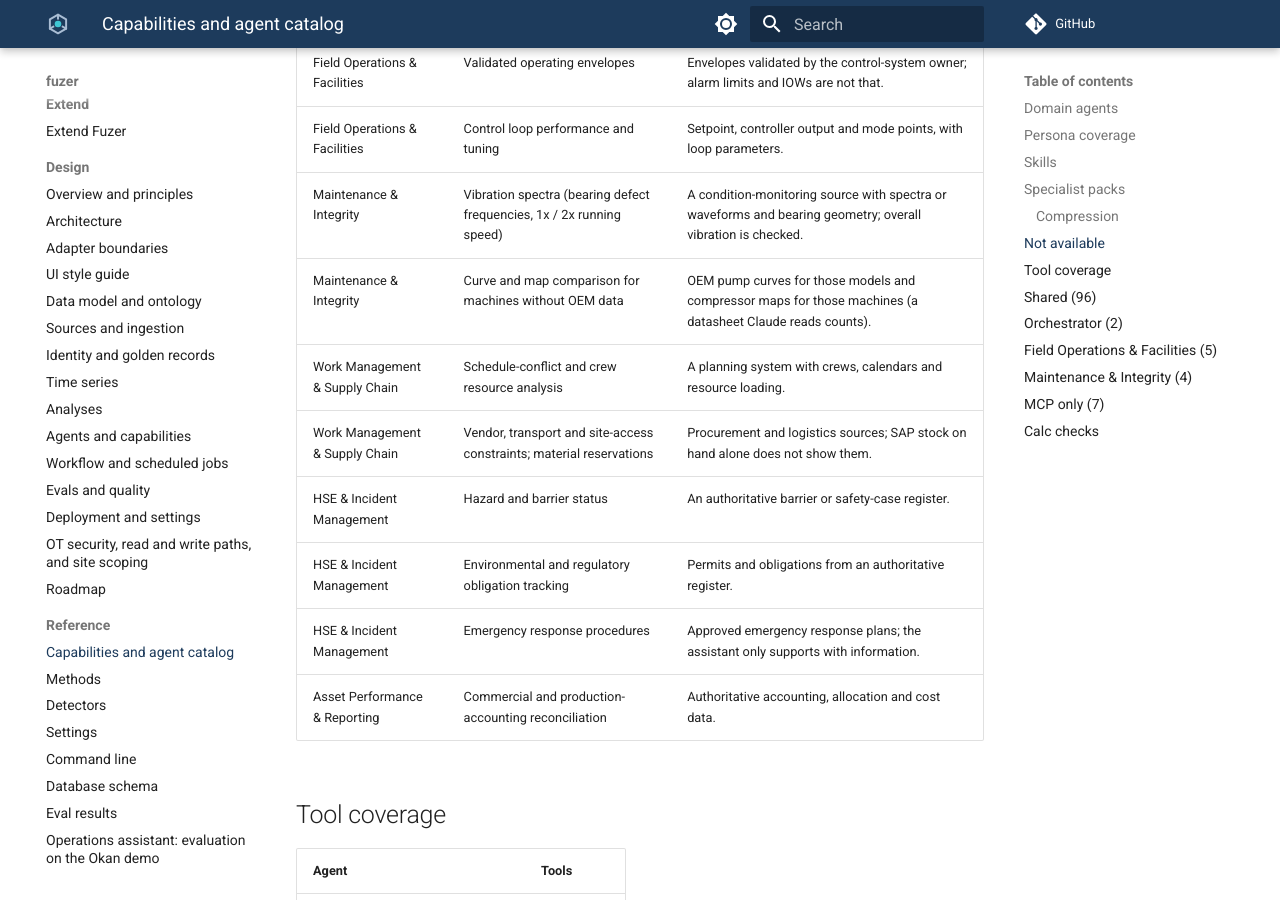
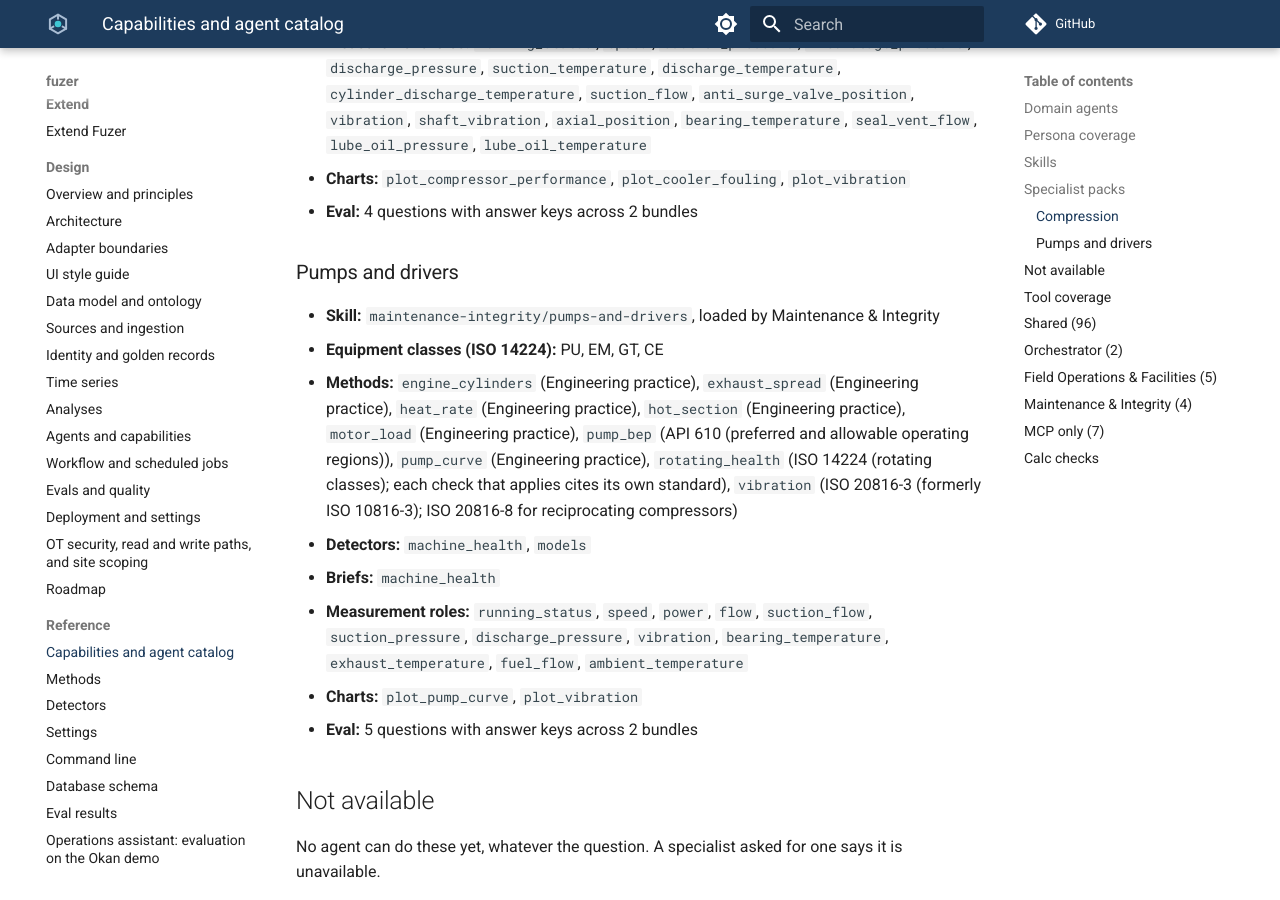
Before and after one commit to areed145/fuzer, an MkDocs documentation site: the page built from docs/capabilities.md, in a window 1280 px wide and 900 px high, scrolled down 16886 px. Built offline with MkDocs 1.6.1 and Material for MkDocs 9.7.7, drawn with Linux system fonts in a browser that asks for light colours; comment, search, counter and statistics services are not loaded; some of the changed text lies outside the part shown.

Commit message:
The pumps and drivers specialist pack (P4.2a, #673) (#686)
* The pumps and drivers specialist pack (P4.2 pack 1)

Pump curve, operating region, motor load and the gas turbine and gas engine
driver checks move out of the reliability skill into
maintenance-integrity/pumps-and-drivers, with its manifest (ISO 14224 PU, EM,
GT, CE; machine_health briefs) and answer keys on both shipped bundles. A
machine health case on a pump or driver is now briefed by this pack.

Co-Authored-By: Claude Opus 5.5 <noreply@anthropic.com>
Claude-Session: https://claude.ai/code/session_01LEmc6TuguRJmNFJnUPnQmN

* Kestrel's pump answer key: its pumps have a flow meter, not a curve, pressures or motor power

Co-Authored-By: Claude Opus 5.5 <noreply@anthropic.com>
Claude-Session: https://claude.ai/code/session_01LEmc6TuguRJmNFJnUPnQmN

---------

Co-authored-by: Claude <noreply@anthropic.com>

```diff
--- a/docs/capabilities.md
+++ b/docs/capabilities.md
@@ -31,8 +31,8 @@ Every persona has one owner and at least one skill.
 | Field Operator | Field Operations & Facilities | troubleshooting, upset-correlation, shift-handover, alarms-and-instruments |
 | Surface / Facilities Engineer | Field Operations & Facilities | constraint-management, back-pressure, troubleshooting, upset-correlation, shift-handover |
 | Instrumentation, Controls & OT Specialist | Field Operations & Facilities | alarms-and-instruments |
-| Maintenance Technician / Coordinator | Maintenance & Integrity | reliability, compression, work-orders |
-| Reliability Engineer | Maintenance & Integrity | reliability, compression |
+| Maintenance Technician / Coordinator | Maintenance & Integrity | reliability, compression, pumps-and-drivers, work-orders |
+| Reliability Engineer | Maintenance & Integrity | reliability, compression, pumps-and-drivers |
 | Inspection Specialist | Maintenance & Integrity | reliability, integrity |
 | Asset Integrity Engineer | Maintenance & Integrity | integrity |
 | Work Planner | Work Management & Supply Chain | work-orders, turnarounds, job-readiness |
@@ -67,8 +67,9 @@ Tools are read from each `SKILL.md`. A shared skill is loaded by every agent, ea
 | `field-operations-facilities/upset-correlation` | Field Operations & Facilities | none | Field Operator; Surface / Facilities Engineer | Method for upsets that belong together - correlated events and cascades across units - so the IOC triages one event from where it started, merges duplicate cases and sends one operator; and for the cascades that keep recurring. | `alarm_analysis`, `cascade_patterns`, `plot_propagation`, `plot_state_timeline`, `related_upsets`, `start_study`, `trace_flow`, `trip_analysis`, `upset_detail` | SRE upsets and their detections, the plant model's links, unit run states and alarm history. | One event told first cause first, the knock-ons with their lags, upsets to merge and recurring cascades. | Recommends merges and where to send one operator; the IOC merges cases and dispatches. Recommend checks and decisions to the accountable operator or engineer; never give operating instructions. |
 | `field-operations-facilities/shift-handover` | Field Operations & Facilities | none | Field Operator; Surface / Facilities Engineer | Interpret a shift or period for handover - what changed in the records, what is still open, which alarms and excursions matter, and what to verify in the field. | `alarm_analysis`, `get_daily_ops_report`, `get_events`, `limits`, `records_mismatch`, `trip_analysis`, `what_changed` | Operator log events, notifications, downtime, the daily report and excursions for a stated window. | A dated handover of what changed, what is unresolved, which records don't agree and what to verify in the field. | Summarises records; the accountable shift supervisor owns the handover. |
 | `field-operations-facilities/alarms-and-instruments` | Field Operations & Facilities | none | Instrumentation, Controls & OT Specialist; Field Operator | Alarm performance and instrument evidence - alarm rates, floods, chattering and standing alarms, whether readings can be trusted, signal changes, and how close a unit runs to its limits. | `alarm_analysis`, `capacity_headroom`, `detect_changes`, `instrument_health`, `limits`, `plot_alarms`, `plot_changes`, `plot_instrument_health`, `plot_operating_window` | DCS / PI AF limits, process values and run signals; requires a configured time-series source. | Alarm performance, whether readings can be trusted and when a signal changed, with the window. | No control, tuning or alarm changes; no validated operating envelope is implied. |
-| `maintenance-integrity/reliability` | Maintenance & Integrity | none | Reliability Engineer; Maintenance Technician / Coordinator; Inspection Specialist | Reliability, maintenance and inspection - rotating equipment health (vibration zones, BEP, curves, failure fits), bad actors, MTBF by unit and ISO 14224 class, failure modes and repeat failures, PM and inspection compliance, overdue statutory inspections, and root-cause leads. | `bad_actors`, `calc`, `equipment_curves`, `get_entity`, `lessons_learned`, `limits`, `maintenance_compliance`, `maintenance_history`, `measurements`, `plot_compressor_performance`, `plot_cooler_fouling`, `plot_peers`, `plot_pump_curve`, `rotating_screen`, `search_knowledge`, `spare_parts`, `well_performance` | SAP notifications and work orders with ISO 14224 coding, maintenance plans and downtime. | Bad actors, MTBF, failure modes, compliance and root-cause leads with data dates. | Root causes stay leads until an accountable engineer confirms them. |
+| `maintenance-integrity/reliability` | Maintenance & Integrity | none | Reliability Engineer; Maintenance Technician / Coordinator; Inspection Specialist | Reliability, maintenance and inspection - rotating equipment health (vibration zones, BEP, curves, failure fits), bad actors, MTBF by unit and ISO 14224 class, failure modes and repeat failures, PM and inspection compliance, overdue statutory inspections, and root-cause leads. | `bad_actors`, `calc`, `get_entity`, `lessons_learned`, `limits`, `maintenance_compliance`, `maintenance_history`, `measurements`, `plot_compressor_performance`, `plot_cooler_fouling`, `plot_peers`, `rotating_screen`, `search_knowledge`, `spare_parts`, `well_performance` | SAP notifications and work orders with ISO 14224 coding, maintenance plans and downtime. | Bad actors, MTBF, failure modes, compliance and root-cause leads with data dates. | Root causes stay leads until an accountable engineer confirms them. |
 | `maintenance-integrity/compression` | Maintenance & Integrity | none | Reliability Engineer; Maintenance Technician / Coordinator | Compressor health - centrifugal surge margin and surges, reciprocating rod load and valves, API 670 protection channels, dry gas seals, lube oil, and real-gas and fixed-k performance, for any compressor (ISO 14224 class CO). | `calc`, `plot_compressor_performance`, `plot_cooler_fouling`, `plot_vibration`, `rotating_screen` | Compressor process and protection points (flows, pressures, temperatures, vibration, axial position, seal vent, lube oil), the machine's OEM map, cylinder data and frame rating, and the latest gas analysis. | Each compressor's status with the checks that drive it (surge margin, rod load, valves, protection channels, seals, lube oil, performance), their basis and data dates. | Advises; stopping, unloading or re-staging a machine is the operator's and machinery engineer's call. |
+| `maintenance-integrity/pumps-and-drivers` | Maintenance & Integrity | none | Reliability Engineer; Maintenance Technician / Coordinator | Pumps and their drivers - head against the OEM curve, where a pump runs against its best efficiency point, motor load against the nameplate, casing vibration, and gas turbine and gas engine driver checks (exhaust spread, hot section hours, cylinders, heat rate), for any pump or driver (ISO 14224 classes PU, EM, GT, CE). | `calc`, `equipment_curves`, `plot_pump_curve`, `plot_vibration`, `rotating_screen` | Pump flow, pressures and vibration, the OEM curve, the motor's nameplate on the SAP equipment record, and gas turbine and gas engine driver points (exhaust and cylinder temperatures, fuel, output). | Each pump or driver's status with the checks that drive it (curve, operating region, motor load, vibration, exhaust spread, hot section hours, cylinders, heat rate), their basis and data dates. | Advises; stopping a pump, changing a duty or deferring an inspection is the operator's and engineer's call. |
 | `maintenance-integrity/integrity` | Maintenance & Integrity | none | Asset Integrity Engineer; Inspection Specialist | Asset integrity and inspection evidence - wall loss and remaining life at CMLs, overdue statutory and internal inspections, integrity operating window excursions, and risk ranking of what to review first. | `calc`, `limits`, `maintenance_compliance`, `measurements`, `plot_compliance`, `plot_operating_window`, `plot_wall_thickness`, `value_score` | Wall thickness at CMLs, inspection plans, integrity operating windows and excursions. | Wall loss and remaining life ranked by item, overdue inspections and IOW excursions, with coverage gaps. | Fitness for service, integrity acceptance and inspection deferral are accountable human decisions. |
 | `work-management-supply-chain/work-orders` | Work Management & Supply Chain | Maintenance & Integrity | Work Planner; Work Scheduler; Maintenance Technician / Coordinator | Work order management - the open backlog by priority, type and age, overdue orders, notifications with no order, and how to prioritise the backlog against production risk. | `backlog_health`, `bad_actors`, `deferment_pareto`, `maintenance_compliance`, `maintenance_history`, `work_order_backlog` | SAP work orders, notifications and maintenance plans. | The open backlog by priority, type and age, what is overdue, and a suggested order with reasons. | Findings inform people who approve priorities, schedules and commitments; nothing here commits anything. |
 | `work-management-supply-chain/turnarounds` | Work Management & Supply Chain | Maintenance & Integrity | Work Planner; Work Scheduler; Supply Chain Specialist | Turnaround (TAR / shutdown) scope - work planned for the revision, shutdown-only inspections and PM due before or around it, bad actors that should be added, long-lead spares to order, and scope gaps. | `deferment_pareto`, `maintenance_history`, `turnaround_scope` | SAP work orders with a revision, shutdown-only plans, bad actors and stock. | Turnaround scope, what is missing from it and out-of-stock spares for scoped units. | Findings inform people who approve priorities, schedules and commitments; nothing here commits anything. |
@@ -92,6 +93,17 @@ A pack is a skill folder whose `pack.yaml` names what its playbook relies on (P4
 - **Measurement roles:** `running_status`, `speed`, `suction_pressure`, `interstage_pressure`, `discharge_pressure`, `suction_temperature`, `discharge_temperature`, `cylinder_discharge_temperature`, `suction_flow`, `anti_surge_valve_position`, `vibration`, `shaft_vibration`, `axial_position`, `bearing_temperature`, `seal_vent_flow`, `lube_oil_pressure`, `lube_oil_temperature`
 - **Charts:** `plot_compressor_performance`, `plot_cooler_fouling`, `plot_vibration`
 - **Eval:** 4 questions with answer keys across 2 bundles
+
+### Pumps and drivers
+
+- **Skill:** `maintenance-integrity/pumps-and-drivers`, loaded by Maintenance & Integrity
+- **Equipment classes (ISO 14224):** PU, EM, GT, CE
+- **Methods:** `engine_cylinders` (Engineering practice), `exhaust_spread` (Engineering practice), `heat_rate` (Engineering practice), `hot_section` (Engineering practice), `motor_load` (Engineering practice), `pump_bep` (API 610 (preferred and allowable operating regions)), `pump_curve` (Engineering practice), `rotating_health` (ISO 14224 (rotating classes); each check that applies cites its own standard), `vibration` (ISO 20816-3 (formerly ISO 10816-3); ISO 20816-8 for reciprocating compressors)
+- **Detectors:** `machine_health`, `models`
+- **Briefs:** `machine_health`
+- **Measurement roles:** `running_status`, `speed`, `power`, `flow`, `suction_flow`, `suction_pressure`, `discharge_pressure`, `vibration`, `bearing_temperature`, `exhaust_temperature`, `fuel_flow`, `ambient_temperature`
+- **Charts:** `plot_pump_curve`, `plot_vibration`
+- **Eval:** 5 questions with answer keys across 2 bundles
 
 ## Not available
 
```
Also changed, not shown: src/fuzer/agents/skills/maintenance-integrity/pumps-and-drivers/SKILL.md (added, +55 -0 lines), src/fuzer/agents/skills/maintenance-integrity/pumps-and-drivers/pack.yaml (added, +15 -0 lines), src/fuzer/agents/skills/maintenance-integrity/reliability/SKILL.md (+4 -29 lines), 5 other files.
